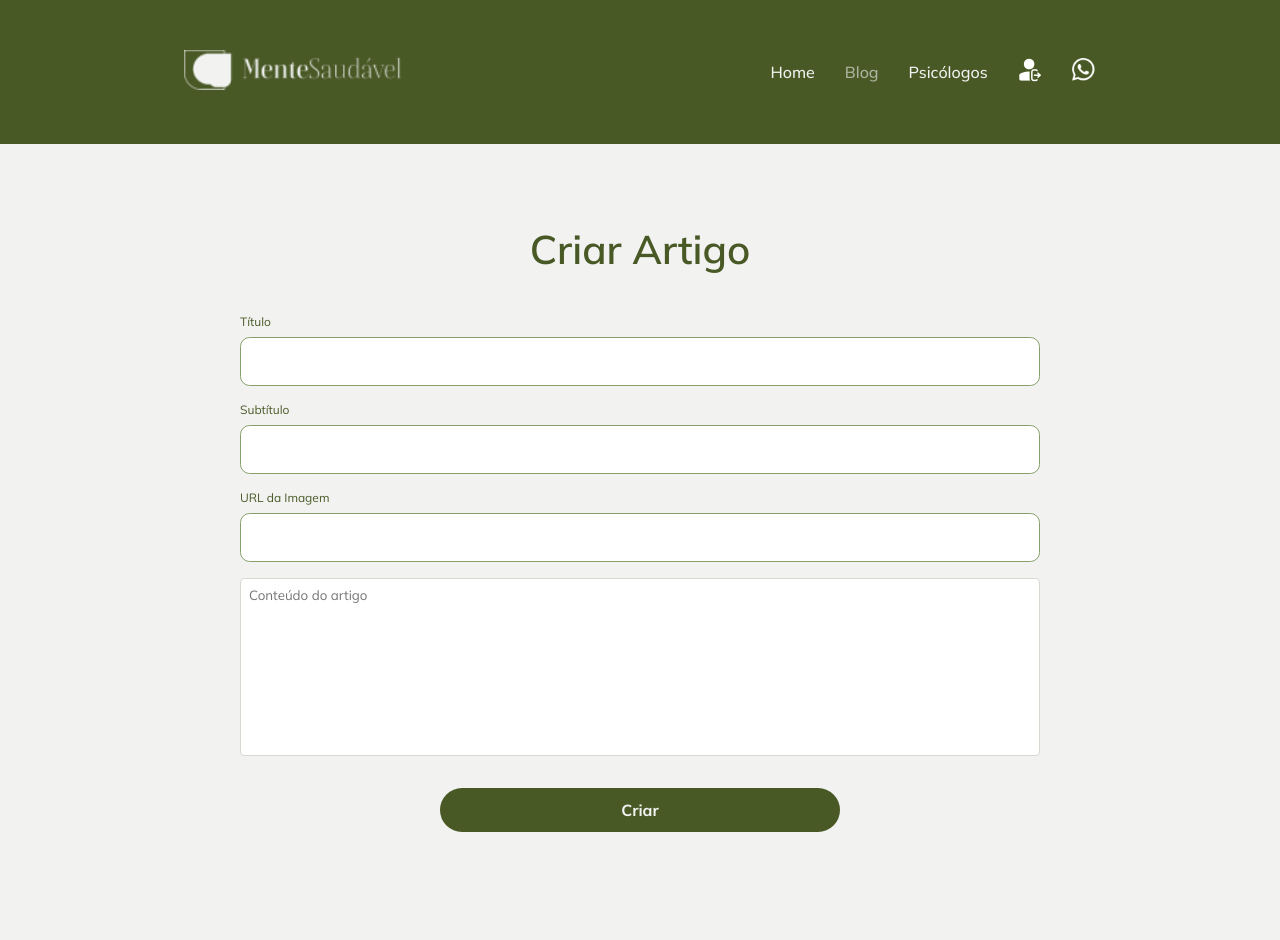
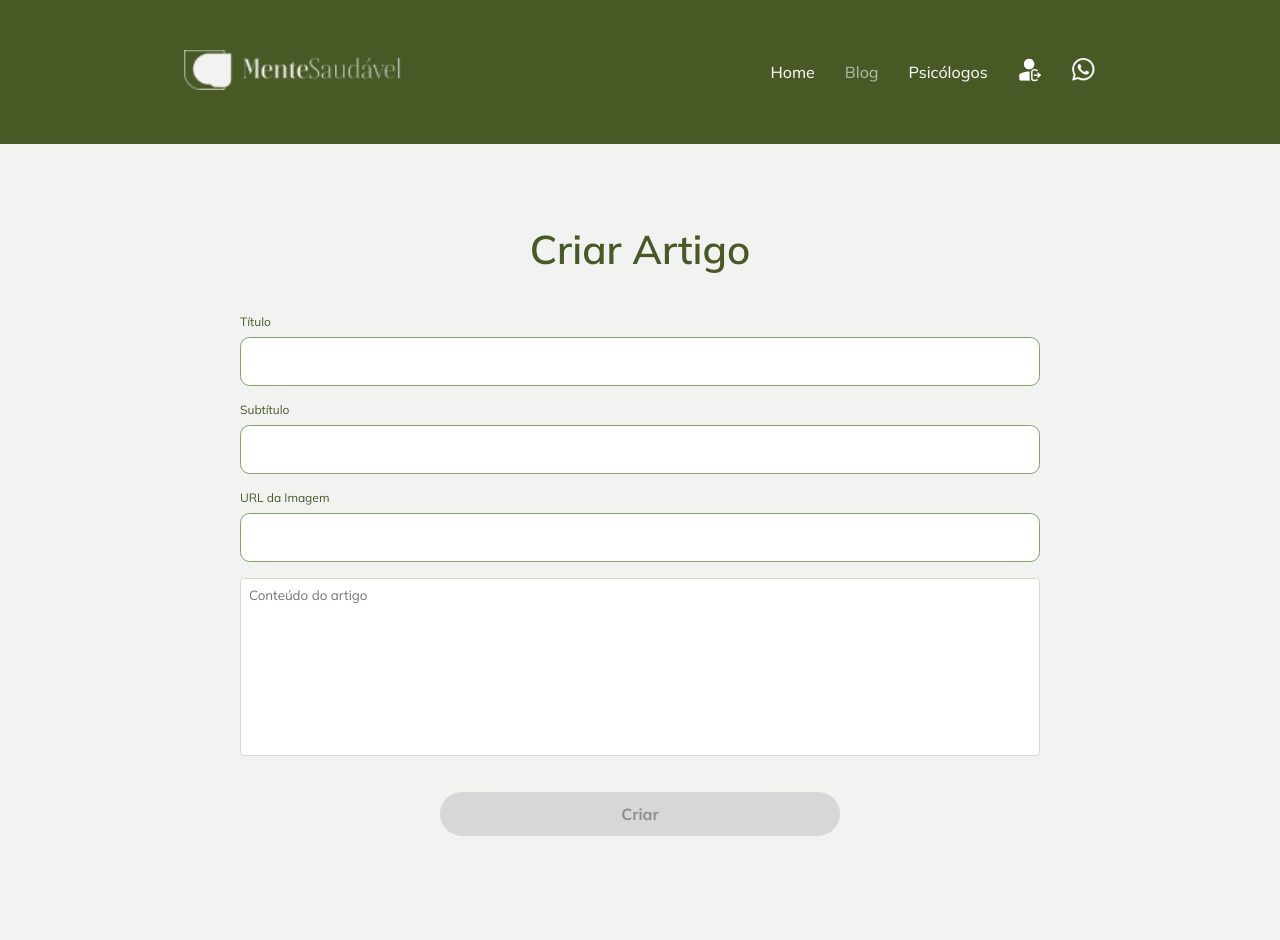
Before and after one commit to pedro-cruzz/projeto-semestral, a React (Vite) app: page /psychologist-article/create in a window 1280 px wide. Shown: the top 940 px of the page. Built offline with nearby package versions, Linux system fonts and the light colour scheme; sample sign-in values are in the browser's storage; a web font is replaced by a local one.

Commit message:
feat: validacao dos inputs de criar artigo

```diff
--- a/db.json
+++ b/db.json
@@ -382,6 +382,15 @@
       "image": "https://randomuser.me/api/portraits/women/47.jpg",
       "content": "bdsfkskdhfaksdlhfaksdlfsdafhdskfhlas\n\n\n\ndskfklasdkflçdskfldsçlkfçksdlafklsdfçl",
       "createdAt": "2025-05-22T21:33:32.405Z"
+    },
+    {
+      "id": "5c4b",
+      "psychologistId": "a396",
+      "title": "vhvhvh",
+      "subtitle": "sdfnijsdfohpfsdsdiodfczihosdahiosdaasdfioasdfnopasdoasdoasdisdafijasflk",
+      "image": "",
+      "content": "gkhkhkh",
+      "createdAt": "2025-05-22T21:42:21.549Z"
     }
   ],
   "favorites": [
--- a/src/pages/CreateEditArticle/index.tsx
+++ b/src/pages/CreateEditArticle/index.tsx
@@ -27,7 +27,8 @@ import {
   ContentWrapper as PreviewContentWrapper,
   Content as PreviewContent,
 } from "../PsychologistsArticle/styles";
-import { Container, Form, Title, Wrapper } from "./styles";
+
+import { Container, Form, Title, Wrapper, ErrorText } from "./styles";
 
 export function CreateEditArticle() {
   const { psychologistId: ctxPsychologistId } = useContext(AuthContext);
@@ -45,6 +46,11 @@ export function CreateEditArticle() {
     title: "",
     subtitle: "",
     image: "",
+    content: "",
+  });
+  const [errors, setErrors] = useState({
+    title: "",
+    subtitle: "",
     content: "",
   });
   const [loading, setLoading] = useState(mode === "edit");
@@ -67,11 +73,24 @@ export function CreateEditArticle() {
   const handleChange = (
     e: React.ChangeEvent<HTMLInputElement | HTMLTextAreaElement>
   ) => {
-    setForm((f) => ({ ...f, [e.target.name]: e.target.value }));
+    const { name, value } = e.target;
+    setForm((f) => ({ ...f, [name]: value }));
+    // limpa erro do campo
+    setErrors((err) => ({ ...err, [name]: "" }));
+  };
+
+  const validate = () => {
+    const newErrors = { title: "", subtitle: "", content: "" };
+    if (!form.title?.trim()) newErrors.title = "Título é obrigatório";
+    if (!form.subtitle?.trim()) newErrors.subtitle = "Subtítulo é obrigatório";
+    if (!form.content?.trim()) newErrors.content = "Conteúdo é obrigatório";
+    setErrors(newErrors);
+    return !newErrors.title && !newErrors.subtitle && !newErrors.content;
   };
 
   const handleSubmit = async (e: FormEvent) => {
     e.preventDefault();
+    if (!validate()) return;
     try {
       if (mode === "create") {
         const dto: CreateArticleDTO = { ...(form as CreateArticleDTO) };
@@ -112,6 +131,7 @@ export function CreateEditArticle() {
               value={form.title}
               onChange={handleChange}
               style={{ width: "800px" }}
+              helperText={errors.title}
             />
             <InputFieldComponent
               label="Subtítulo"
@@ -119,6 +139,7 @@ export function CreateEditArticle() {
               value={form.subtitle}
               onChange={handleChange}
               style={{ width: "800px" }}
+              helperText={errors.subtitle}
             />
             <InputFieldComponent
               label="URL da Imagem"
@@ -127,6 +148,7 @@ export function CreateEditArticle() {
               onChange={handleChange}
               style={{ width: "800px" }}
             />
+            <div style={{ width: "800px" }}>
               <TextArea
                 name="content"
                 rows={10}
@@ -134,13 +156,24 @@ export function CreateEditArticle() {
                 value={form.content}
                 onChange={handleChange}
               />
-            <Button type="submit" width="400px" $variant="secondary">
+              {errors.content && <ErrorText>{errors.content}</ErrorText>}
+            </div>
+            <Button
+              type="submit"
+              width="400px"
+              $variant="secondary"
+              disabled={
+                !form.title.trim() ||
+                !form.subtitle.trim() ||
+                !form.content.trim()
+              }
+            >
               {mode === "create" ? "Criar" : "Salvar"}
             </Button>
           </Form>
         </Container>
+
         {/* --- Pré-visualização --- */}
-
         <PreviewContainer>
           <PreviewHeader>
             <PreviewContentTitle>
--- a/src/pages/CreateEditArticle/styles.ts
+++ b/src/pages/CreateEditArticle/styles.ts
@@ -29,3 +29,9 @@ export const Title = styled.h1`
 export const Wrapper = styled.div`
   background-color: ${theme.colors.WHITE};
 `;
+
+export const ErrorText = styled.span`
+  color: red;
+  font-size: 0.875rem;
+  margin-top: 0.25rem;
+`;
```
Lines whose indentation alone changed are shown as unchanged.
